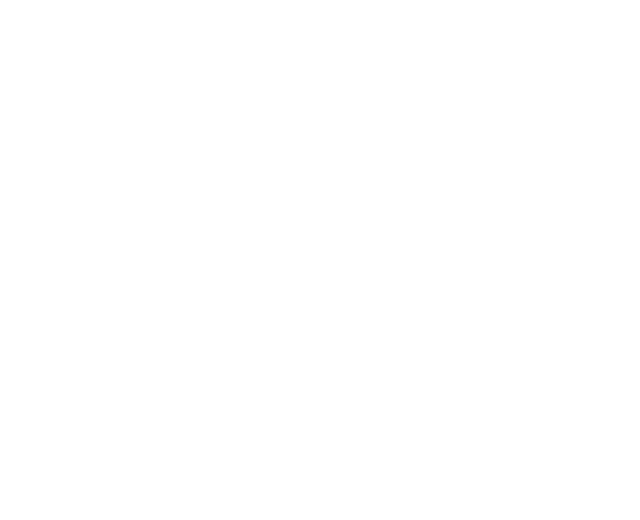
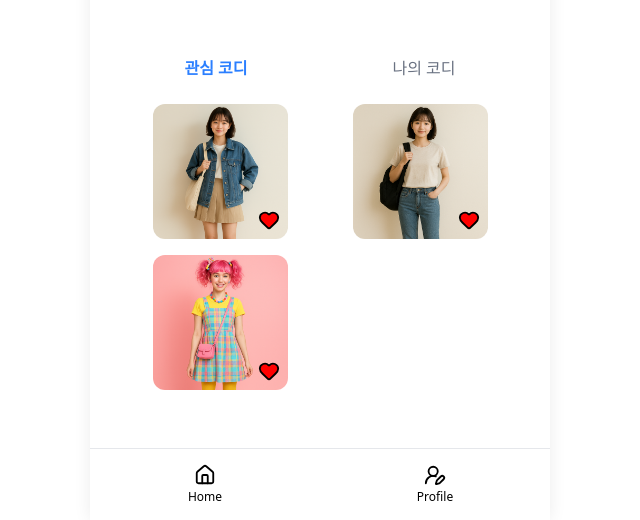
Before and after one commit to FRONTENDBOOTCAMP-14th/Final-Project-Team-5, a Next.js app: page /profile in a window 1280 px wide. Shown: the part 280-800 px from the top of the page, without its empty margins (320-960 px from the left). Built offline with nearby package versions, Linux system fonts and the light colour scheme.

Commit message:
refactor. 중간 점검 사항 수정

```diff
--- a/src/app/profile/page.tsx
+++ b/src/app/profile/page.tsx
@@ -1,17 +1,16 @@
-'use client';
-
-// import CodiList from '../../components/ui/CodiList';
-import ProfileSheet from '../../components/ui/ProfileSheet';
-// import { codiList } from '../../libs/supabase/Codilist';
+import NavigationBar from '@/components/ui/NavigationBar';
+import ProfileSheet from '@/components/ui/ProfileSheet';
+import ProfileTab from '@/components/ui/ProfileTab';
+import Frame from '@/components/ui/Frame';
 
 export default function ProfilePage() {
   return (
-    <div className="flex flex-col min-h-screen bg-white">
-      <div>
+    <Frame>
+      <div className="flex flex-col min-h-screen bg-white">
         <ProfileSheet />
-        {/*<ProfileTab codiList={codiList} />*/}
-        {/* <NavBar /> */}
+        <ProfileTab />
+        <NavigationBar />
       </div>
-    </div>
+    </Frame>
   );
 }
--- a/src/components/ui/CodiList.tsx
+++ b/src/components/ui/CodiList.tsx
@@ -1,7 +1,7 @@
 'use client';
 
 import { Heart } from 'lucide-react';
-import { useCodiStore } from '../../libs/supabase/codistore';
+import { useCodiStore } from '@/libs/supabase/codistore';
 import ImageList from './ImageList';
 
 export default function CodiList() {
@@ -12,6 +12,8 @@ export default function CodiList() {
       {codiList.map((codi) => (
         <ImageList key={codi.id} src={codi.imageUrl}>
           <button
+            type="button"
+            aria-label={codi.liked ? '관심목록 취소' : '관심목록 등록'}
             onClick={() => toggleLike(codi.id)}
             className="absolute bottom-2 right-2 text-white"
           >
--- a/src/components/ui/FavoriteCodiList.tsx
+++ b/src/components/ui/FavoriteCodiList.tsx
@@ -1,7 +1,7 @@
 'use client';
 
 import { Heart } from 'lucide-react';
-import { useCodiStore } from '../../libs/supabase/codistore';
+import { useCodiStore } from '@/libs/supabase/codistore';
 import ImageList from './ImageList';
 
 export default function FavoriteCodiList() {
@@ -16,6 +16,8 @@ export default function FavoriteCodiList() {
         favoriteCodi.map((codi) => (
           <ImageList key={codi.id} src={codi.imageUrl}>
             <button
+              type="button"
+              aria-label={codi.liked ? '관심코디 취소' : '관심코디 등록'}
               onClick={() => toggleLike(codi.id)}
               className="absolute bottom-2 right-2 text-white"
             >
--- a/src/components/ui/Modal.tsx
+++ b/src/components/ui/Modal.tsx
@@ -15,11 +15,21 @@ export default function Modal() {
 
   return (
     <div>
-      <button onClick={() => setIsOpen(true)}>내 위치 선택(모달 열기)</button>
+      <button
+        type="button"
+        aria-label="내 위치 선택 모달 열기"
+        onClick={() => setIsOpen(true)}
+      >
+        내 위치 선택(모달 열기)
+      </button>
 
       <AnimatePresence>
         {isOpen && (
-          <div className="fixed inset-0 z-50 flex items-end justify-center">
+          <div
+            role="dialog"
+            aria-modal="true"
+            className="fixed inset-0 z-50 flex items-end justify-center"
+          >
             <motion.div
               className="absolute inset-0 bg-black"
               initial={{ opacity: 0 }}
@@ -37,6 +47,8 @@ export default function Modal() {
               <div className="flex items-center justify-between mb-4">
                 <span className="text-sm font-medium">내 위치 선택</span>
                 <button
+                  type="button"
+                  aria-label="위치 선택 모달 닫기"
                   onClick={() => setIsOpen(false)}
                   className="text-gray-500 hover:text-gray-700"
                 >
--- a/src/components/ui/MyCodiList.tsx
+++ b/src/components/ui/MyCodiList.tsx
@@ -2,7 +2,7 @@
 
 import { useEffect, useState } from 'react';
 import { X } from 'lucide-react';
-import { useCodiStore } from '../../libs/supabase/codistore';
+import { useCodiStore } from '@/libs/supabase/codistore';
 import ImageForm from './ImageForm';
 import ImageList from './ImageList';
 
@@ -33,6 +33,8 @@ export default function MyCodiList() {
             {myCodi.map((codi) => (
               <ImageList key={codi.id} src={codi.imageUrl}>
                 <button
+                  type="button"
+                  aria-label="코디 삭제"
                   onClick={() => removeCodi(codi.id)}
                   className="absolute top-0 right-0 bg-white text-black p-0.5 rounded-full border-2 border-black"
                 >
@@ -43,6 +45,8 @@ export default function MyCodiList() {
           </div>
           <div className="flex justify-center">
             <button
+              type="button"
+              aria-label="코디 등록"
               onClick={() => setShowForm(true)}
               className="w-1/2 flex justify-center my-4 border-2 rounded-2xl border-black"
             >
--- a/src/components/ui/ProfileTab.tsx
+++ b/src/components/ui/ProfileTab.tsx
@@ -1,7 +1,6 @@
 'use client';
 
 import { useState } from 'react';
-// import { codiList } from '../../libs/supabase/Codilist';
 import FavoriteCodiList from './FavoriteCodiList';
 import MyCodiList from './MyCodiList';
 
@@ -10,8 +9,10 @@ export default function ProfileTab() {
 
   return (
     <div className="w-full max-w-md mx-auto p-4 pb-[72px]">
-      <div className="flex">
+      <div role="group" aria-label="코디 탭 선택" className="flex">
         <button
+          type="button"
+          aria-label="관심코디 탭으로 이동"
           onClick={() => setActiveTab('favorite')}
           className={`w-1/2 pb-2 text-center font-medium transition-colors ${
             activeTab === 'favorite'
@@ -22,6 +23,8 @@ export default function ProfileTab() {
           관심 코디
         </button>
         <button
+          type="button"
+          aria-label="나의코디 탭으로 이동"
           onClick={() => setActiveTab('my')}
           className={`w-1/2 pb-2 text-center font-medium transition-colors ${
             activeTab === 'my' ? 'text-blue-500 font-semibold' : 'text-gray-500'
```
